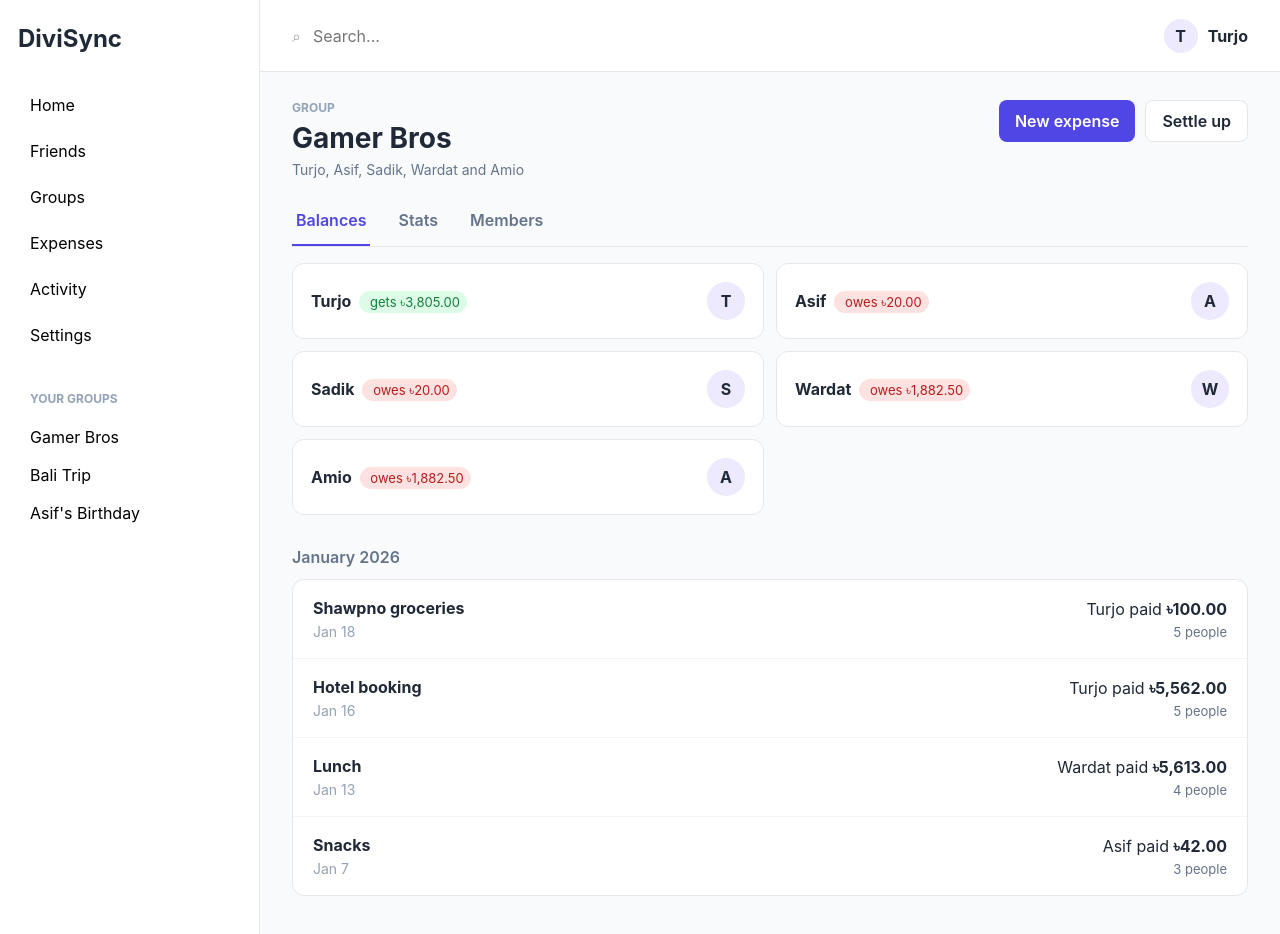
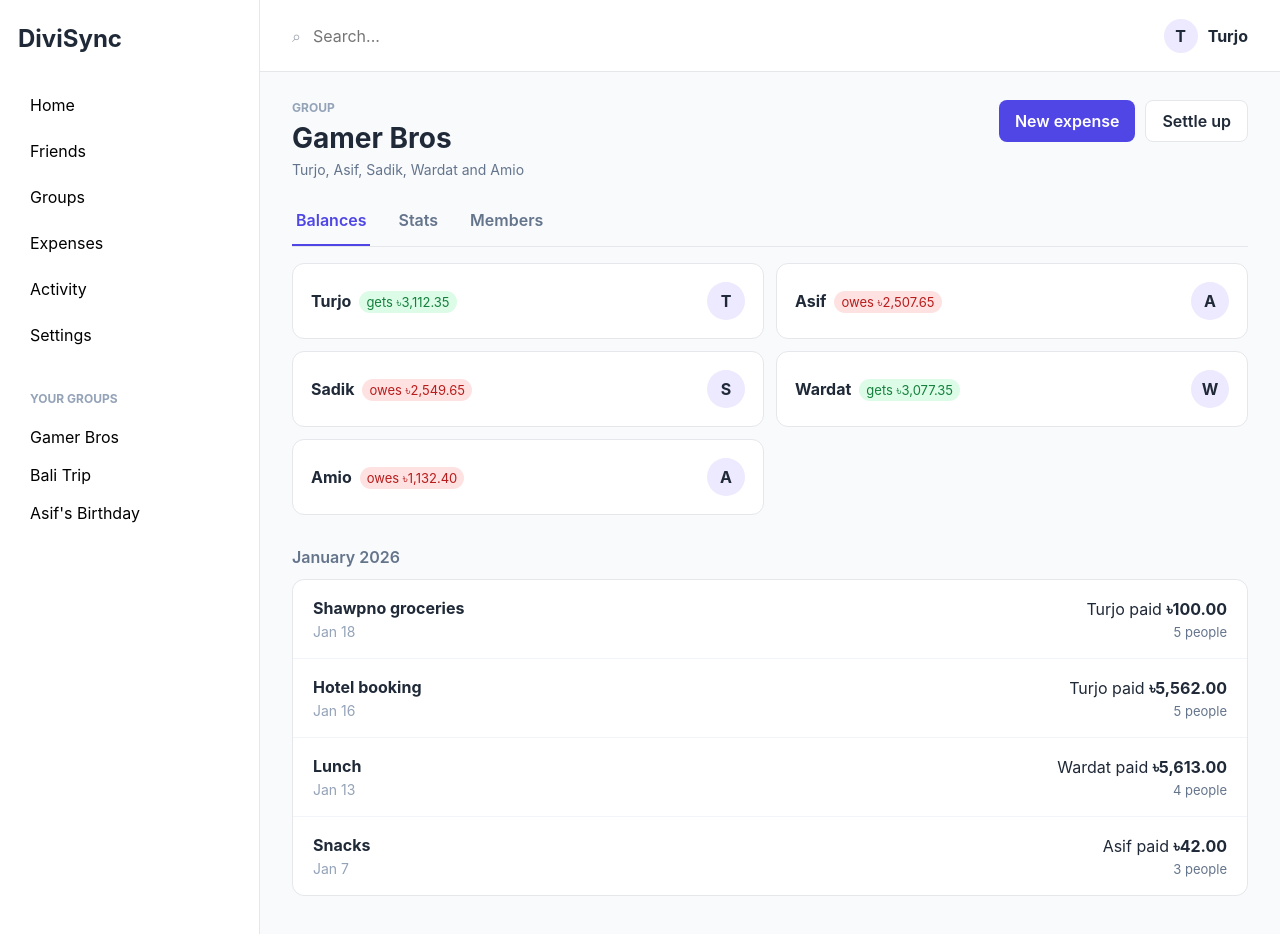
Before and after one commit to taif-ahmed-sazim/DiviSync, a React (Vite) app: page / in a window 1280 px wide. Shown: the top 934 px of the page. Built offline with nearby package versions, Linux system fonts and the light colour scheme.

Commit message:
feat: calculate member balances dynamically (#7)

```diff
--- a/src/App.tsx
+++ b/src/App.tsx
@@ -8,7 +8,7 @@ import { GroupHeader } from "@/components/group/GroupHeader";
 import { Sidebar } from "@/components/layout/Sidebar";
 import { TopBar } from "@/components/layout/TopBar";
 
-import { balances, members } from "@/data/mockData";
+import { members } from "@/data/mockData";
 import { useGroupExpenses } from "@/hooks/useGroupExpenses";
 import { findMemberName } from "@/utils/members.helpers";
 
@@ -16,7 +16,7 @@ import styles from "./App.module.css";
 
 function App() {
   const [isAddExpenseModalOpen, setIsAddExpenseModalOpen] = useState(false);
-  const { expenses, addExpense } = useGroupExpenses();
+  const { expenses, balances, addExpense } = useGroupExpenses(members);
 
   const handleAddExpense = (payload: IAddExpenseSubmitPayload) => {
     addExpense(payload);
@@ -44,10 +44,7 @@ function App() {
 
           <section className={styles.balanceGrid}>
             {balances.map((balance) => (
-              <BalanceCard
-                balance={balance}
-                key={balance.id}
-              />
+              <BalanceCard balance={balance} key={balance.id} />
             ))}
           </section>
 
--- a/src/components/balances/BalanceCard.module.css
+++ b/src/components/balances/BalanceCard.module.css
@@ -35,6 +35,16 @@
     font-size: 13px;
   }
 
+  .neutral {
+    padding: 3px 7px;
+
+    color: #475569;
+    background: #f1f5f9;
+
+    border-radius: 999px;
+    font-size: 13px;
+  }
+
   .avatar {
     display: grid;
     width: 38px;
--- a/src/components/balances/BalanceCard.tsx
+++ b/src/components/balances/BalanceCard.tsx
@@ -1,7 +1,6 @@
 import { EBalanceStatus } from "@/types/domain.enums";
 import type { IMemberBalance } from "@/types/domain.interfaces";
-
-import { formatCurrency } from "@/utils/formatCurrency";
+import { buildBalanceSummary } from "@/utils/balances.helpers";
 
 import styles from "./BalanceCard.module.css";
 
@@ -10,28 +9,23 @@ interface IBalanceCardProps {
 }
 
 export function BalanceCard({ balance }: IBalanceCardProps) {
-  const formattedAmount = formatCurrency(balance.amount);
+  let statusClassName = styles.neutral;
+
+  if (balance.status === EBalanceStatus.GETS) {
+    statusClassName = styles.positive;
+  } else if (balance.status === EBalanceStatus.OWES) {
+    statusClassName = styles.negative;
+  }
 
   return (
     <article className={styles.card}>
       <div>
         <strong className={styles.name}>{balance.name}</strong>
 
-        <span
-          className={
-            balance.status === EBalanceStatus.GETS
-              ? styles.positive
-              : styles.negative
-          }
-        >
-          {balance.status === EBalanceStatus.GETS ? " gets " : " owes "}
-          {formattedAmount}
-        </span>
+        <span className={statusClassName}>{buildBalanceSummary(balance)}</span>
       </div>
 
-      <span className={styles.avatar}>
-        {balance.name.charAt(0)}
-      </span>
+      <span className={styles.avatar}>{balance.name.charAt(0)}</span>
     </article>
   );
 }
--- /dev/null
+++ b/src/constants/balances.constants.ts
@@ -0,0 +1,3 @@
+export const GETS_LABEL = "gets";
+export const OWES_LABEL = "owes";
+export const SETTLED_LABEL = "settled up";
--- a/src/data/mockData.ts
+++ b/src/data/mockData.ts
@@ -1,9 +1,5 @@
-import { EBalanceStatus, ESplitMode } from "@/types/domain.enums";
-import type {
-  IExpense,
-  IGroupMember,
-  IMemberBalance,
-} from "@/types/domain.interfaces";
+import { ESplitMode } from "@/types/domain.enums";
+import type { IExpense, IGroupMember } from "@/types/domain.interfaces";
 
 export const members: IGroupMember[] = [
   { id: "member-1", name: "Turjo" },
@@ -11,39 +7,6 @@ export const members: IGroupMember[] = [
   { id: "member-3", name: "Sadik" },
   { id: "member-4", name: "Wardat" },
   { id: "member-5", name: "Amio" },
-];
-
-export const balances: IMemberBalance[] = [
-  {
-    id: "member-1",
-    name: "Turjo",
-    amount: 3805,
-    status: EBalanceStatus.GETS,
-  },
-  {
-    id: "member-2",
-    name: "Asif",
-    amount: 20,
-    status: EBalanceStatus.OWES,
-  },
-  {
-    id: "member-3",
-    name: "Sadik",
-    amount: 20,
-    status: EBalanceStatus.OWES,
-  },
-  {
-    id: "member-4",
-    name: "Wardat",
-    amount: 1882.5,
-    status: EBalanceStatus.OWES,
-  },
-  {
-    id: "member-5",
-    name: "Amio",
-    amount: 1882.5,
-    status: EBalanceStatus.OWES,
-  },
 ];
 
 export const expenses: IExpense[] = [
--- a/src/hooks/useGroupExpenses.ts
+++ b/src/hooks/useGroupExpenses.ts
@@ -1,12 +1,18 @@
-import { useState } from "react";
+import { useMemo, useState } from "react";
 
 import type { IAddExpenseSubmitPayload } from "@/components/expenses/AddExpenseModal";
 import { expenses as initialExpenses } from "@/data/mockData";
-import type { IExpense } from "@/types/domain.interfaces";
+import type { IExpense, IGroupMember } from "@/types/domain.interfaces";
+import { calculateMemberBalances } from "@/utils/balances.helpers";
 import { createExpense } from "@/utils/expenses.helpers";
 
-export function useGroupExpenses() {
+export function useGroupExpenses(members: IGroupMember[]) {
   const [expenses, setExpenses] = useState<IExpense[]>(initialExpenses);
+
+  const balances = useMemo(
+    () => calculateMemberBalances(members, expenses),
+    [members, expenses],
+  );
 
   const addExpense = ({ values, shares }: IAddExpenseSubmitPayload) => {
     const expense = createExpense({
@@ -21,5 +27,5 @@ export function useGroupExpenses() {
     setExpenses((currentExpenses) => [expense, ...currentExpenses]);
   };
 
-  return { expenses, addExpense };
+  return { expenses, balances, addExpense };
 }
--- /dev/null
+++ b/src/utils/balances.helpers.ts
@@ -0,0 +1,74 @@
+import {
+  GETS_LABEL,
+  OWES_LABEL,
+  SETTLED_LABEL,
+} from "@/constants/balances.constants";
+import { EBalanceStatus } from "@/types/domain.enums";
+import type {
+  IExpense,
+  IGroupMember,
+  IMemberBalance,
+} from "@/types/domain.interfaces";
+import { formatCurrency } from "@/utils/formatCurrency";
+import { fromCents, toCents } from "@/utils/splits.helpers";
+
+export function calculateOwedCents(
+  memberId: string,
+  expense: IExpense,
+): number {
+  return expense.shares
+    .filter((share) => share.memberId === memberId)
+    .reduce((runningTotal, share) => runningTotal + toCents(share.amount), 0);
+}
+
+export function calculateNetCents(
+  memberId: string,
+  expenses: IExpense[],
+): number {
+  return expenses.reduce((runningNet, expense) => {
+    const paidCents =
+      expense.paidById === memberId ? toCents(expense.amount) : 0;
+
+    return runningNet + paidCents - calculateOwedCents(memberId, expense);
+  }, 0);
+}
+
+export function resolveBalanceStatus(netCents: number): EBalanceStatus {
+  if (netCents > 0) {
+    return EBalanceStatus.GETS;
+  }
+
+  if (netCents < 0) {
+    return EBalanceStatus.OWES;
+  }
+
+  return EBalanceStatus.SETTLED;
+}
+
+export function buildBalanceSummary(balance: IMemberBalance): string {
+  if (balance.status === EBalanceStatus.SETTLED) {
+    return SETTLED_LABEL;
+  }
+
+  if (balance.status === EBalanceStatus.GETS) {
+    return `${GETS_LABEL} ${formatCurrency(balance.amount)}`;
+  }
+
+  return `${OWES_LABEL} ${formatCurrency(balance.amount)}`;
+}
+
+export function calculateMemberBalances(
+  members: IGroupMember[],
+  expenses: IExpense[],
+): IMemberBalance[] {
+  return members.map((member) => {
+    const netCents = calculateNetCents(member.id, expenses);
+
+    return {
+      id: member.id,
+      name: member.name,
+      amount: fromCents(Math.abs(netCents)),
+      status: resolveBalanceStatus(netCents),
+    };
+  });
+}
```
